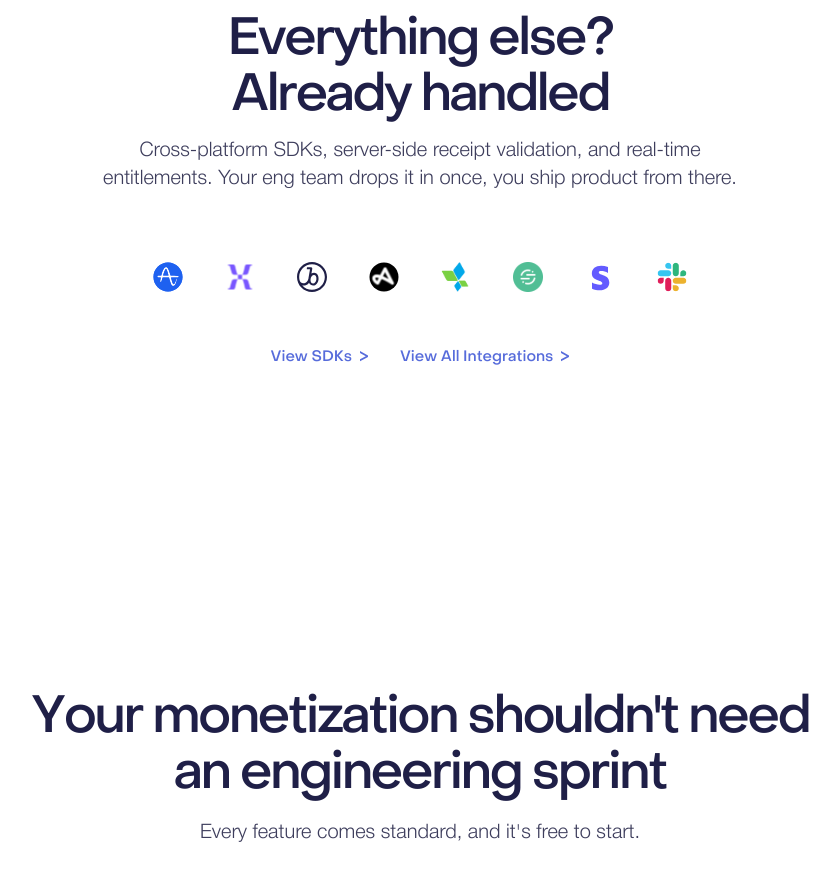
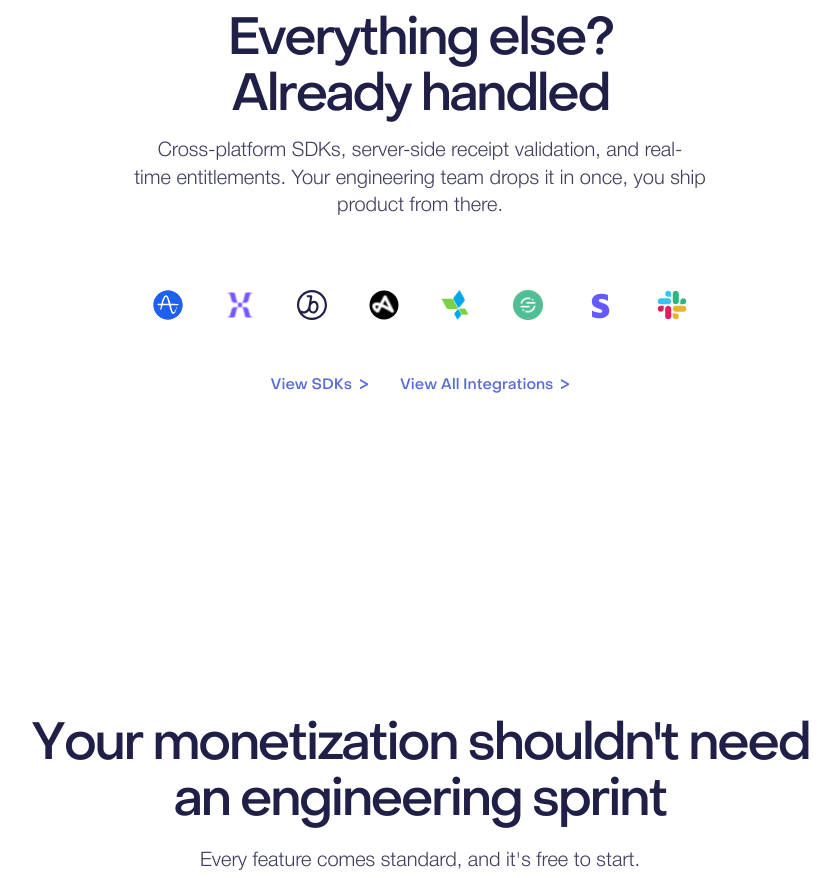
Before and after one commit to polina-reea/rc-for-product, a Next.js app: page /v1 in a window 1280 px wide. Shown: the part 6460-7338 px from the top of the page, without its empty margins (220-1060 px from the left). Built offline with nearby package versions, Linux system fonts and the light colour scheme.

Commit message:
Fix: "eng" -> "engineering" in Foundation section copy
Co-Authored-By: Claude Opus 4.6 (1M context) <noreply@anthropic.com>

```diff
--- a/src/components/v1/FoundationWithIntegrations.tsx
+++ b/src/components/v1/FoundationWithIntegrations.tsx
@@ -13,7 +13,7 @@ export function FoundationWithIntegrations() {
             Everything else?<br />Already handled
           </h2>
           <p className="text-xl leading-snug font-light text-gray-800 max-w-2xl mx-auto text-pretty max-md:text-base">
-            Cross-platform SDKs, server-side receipt validation, and real-time entitlements. Your eng team drops it in once, you ship product from&nbsp;there.
+            Cross-platform SDKs, server-side receipt validation, and real-time entitlements. Your engineering team drops it in once, you ship product from&nbsp;there.
           </p>
         </div>
 
--- a/src/components/v2/FoundationV2.tsx
+++ b/src/components/v2/FoundationV2.tsx
@@ -14,7 +14,7 @@ export function FoundationV2() {
             Everything else?<br /><span className="v2-gradient-text">Already handled</span>
           </h2>
           <p className="text-xl leading-snug font-light text-gray-800 max-w-2xl mx-auto text-pretty max-md:text-base">
-            Cross-platform SDKs, server-side receipt validation, and real-time entitlements. Your eng team drops it in once, you ship product from&nbsp;there.
+            Cross-platform SDKs, server-side receipt validation, and real-time entitlements. Your engineering team drops it in once, you ship product from&nbsp;there.
           </p>
         </div>
 
```
